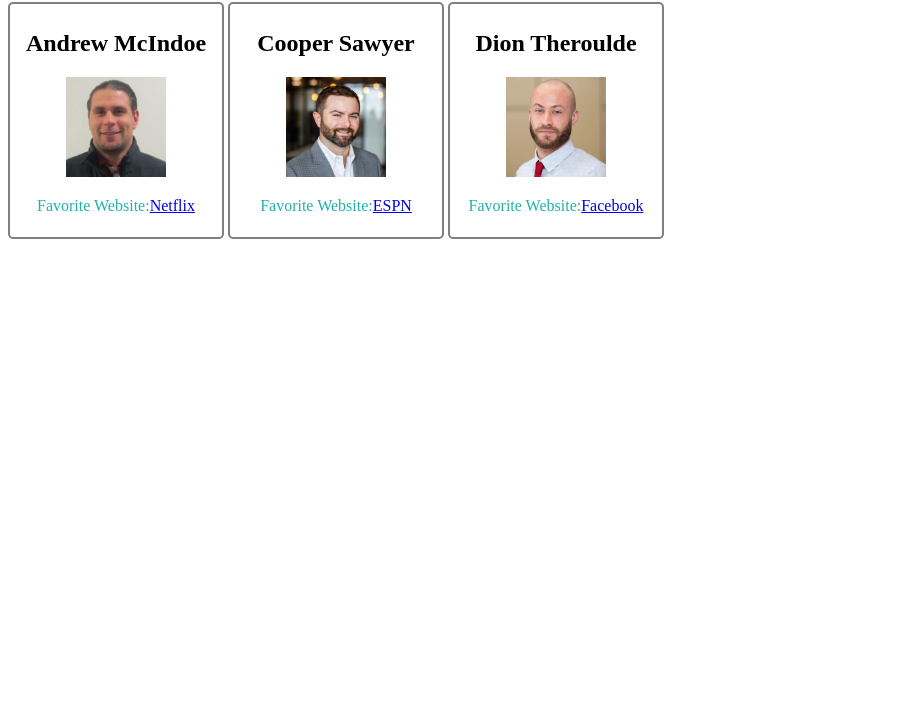
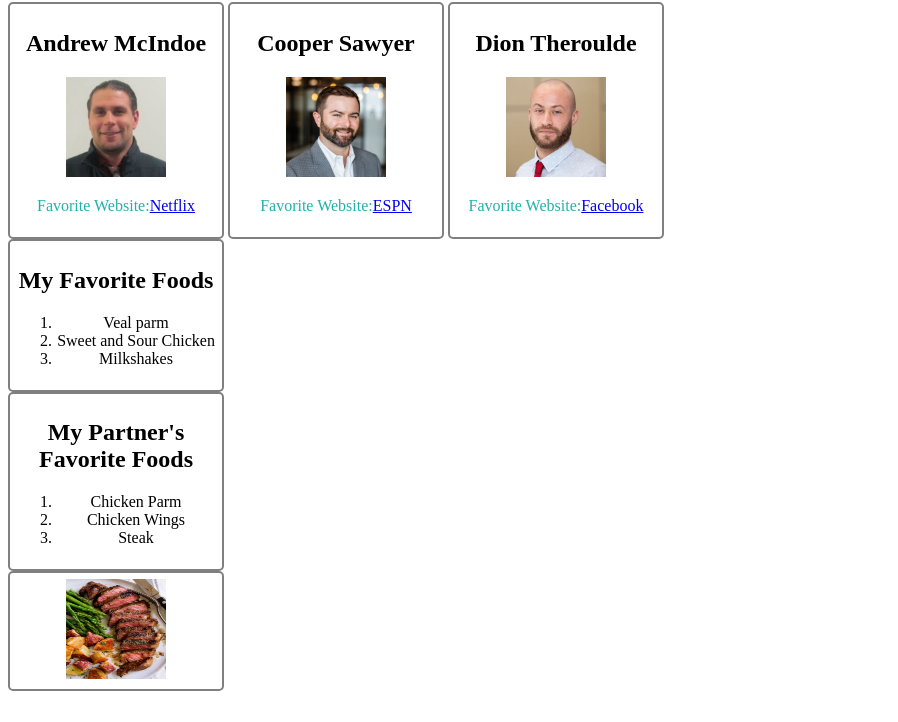
Before and after one commit to GordonHodanich/gordon_and_ivan_first_git_project, a plain HTML site: page index.html in a window 1280 px wide. Shown: the part 78-800 px from the top of the page, without its empty margins (0-898 px from the left). Drawn offline with Linux system fonts and the light colour scheme.

Commit message:
Added favorite foods

```diff
--- a/CSS/style.css
+++ b/CSS/style.css
@@ -15,3 +15,12 @@ div.developer {
     padding: 6px;
     text-align: center;
   }
+
+  div.food {
+    width: 200px;
+
+    border: 2px solid grey;
+    border-radius: 5px;
+    padding: 6px;
+    text-align: center;
+  }
--- a/index.html
+++ b/index.html
@@ -22,4 +22,25 @@
     <img alt="Dion Theroulde" src="img/DionTheroulde.jpg" style="width:100px;height:100px;">
  <p class="favorite-website">Favorite Website:<a href= "https://www.facebook.com/">Facebook</a></p>
 </div>
+
+<div class="food">
+<h2>My Favorite Foods</h2>
+<ol>
+    <li>Veal parm </li>
+    <li>Sweet and Sour Chicken</li>
+    <li>Milkshakes</li>
+</ol>
+</div>
+<div class="food">
+<h2>My Partner's Favorite Foods</h2>
+<ol>
+    <li>Chicken Parm</li>
+    <li>Chicken Wings</li>
+    <li>Steak</li>
+</ol>
+</div>
+<div class="food">
+ <a href="https://natashaskitchen.com/pan-seared-steak/" target ="_blank"><img src="img/steak.jpg" height ="100" width="100" ></a>
+</div>
+
 </body>
```
Also changed, not shown: img/steak.jpg (added).
